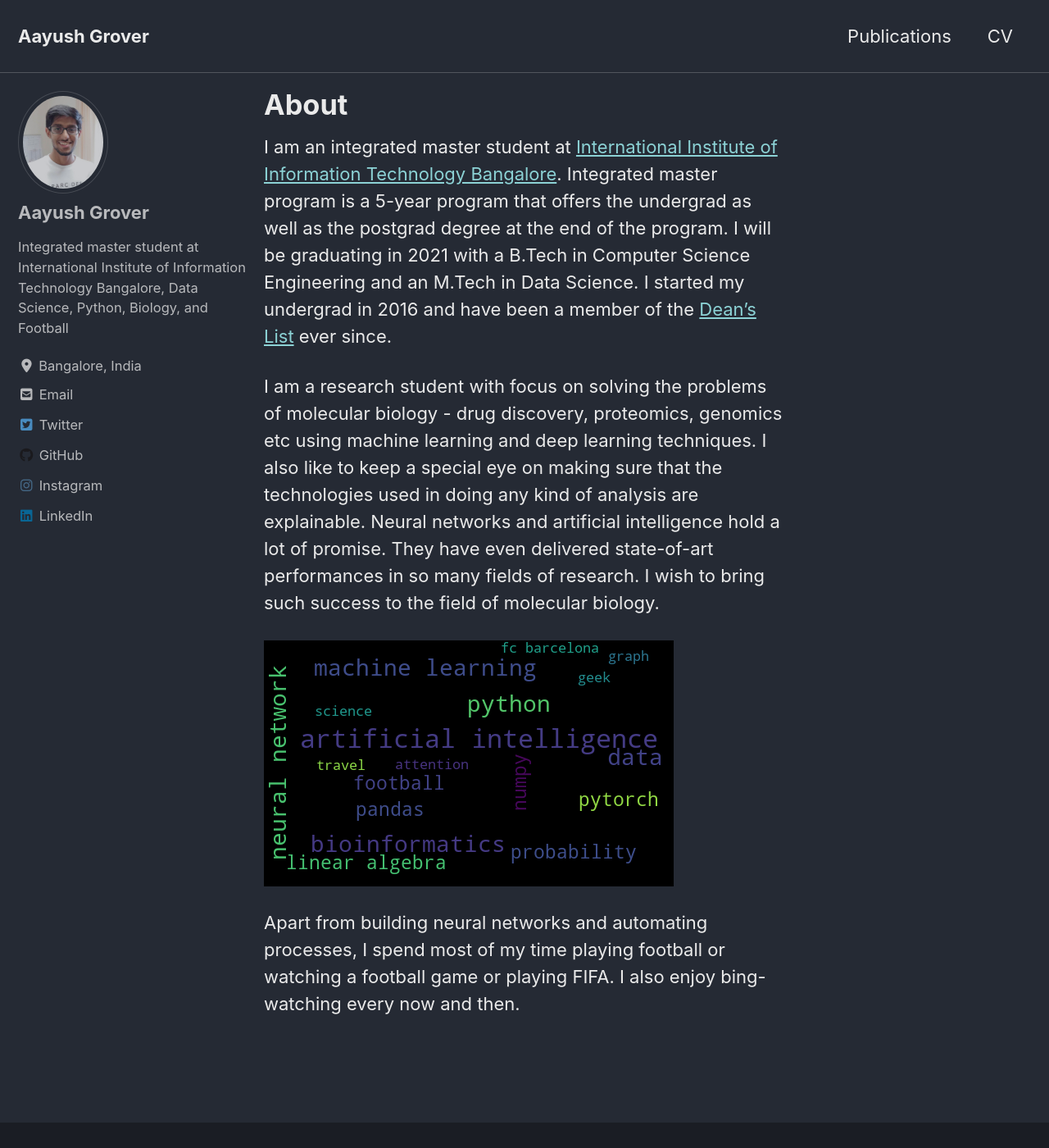
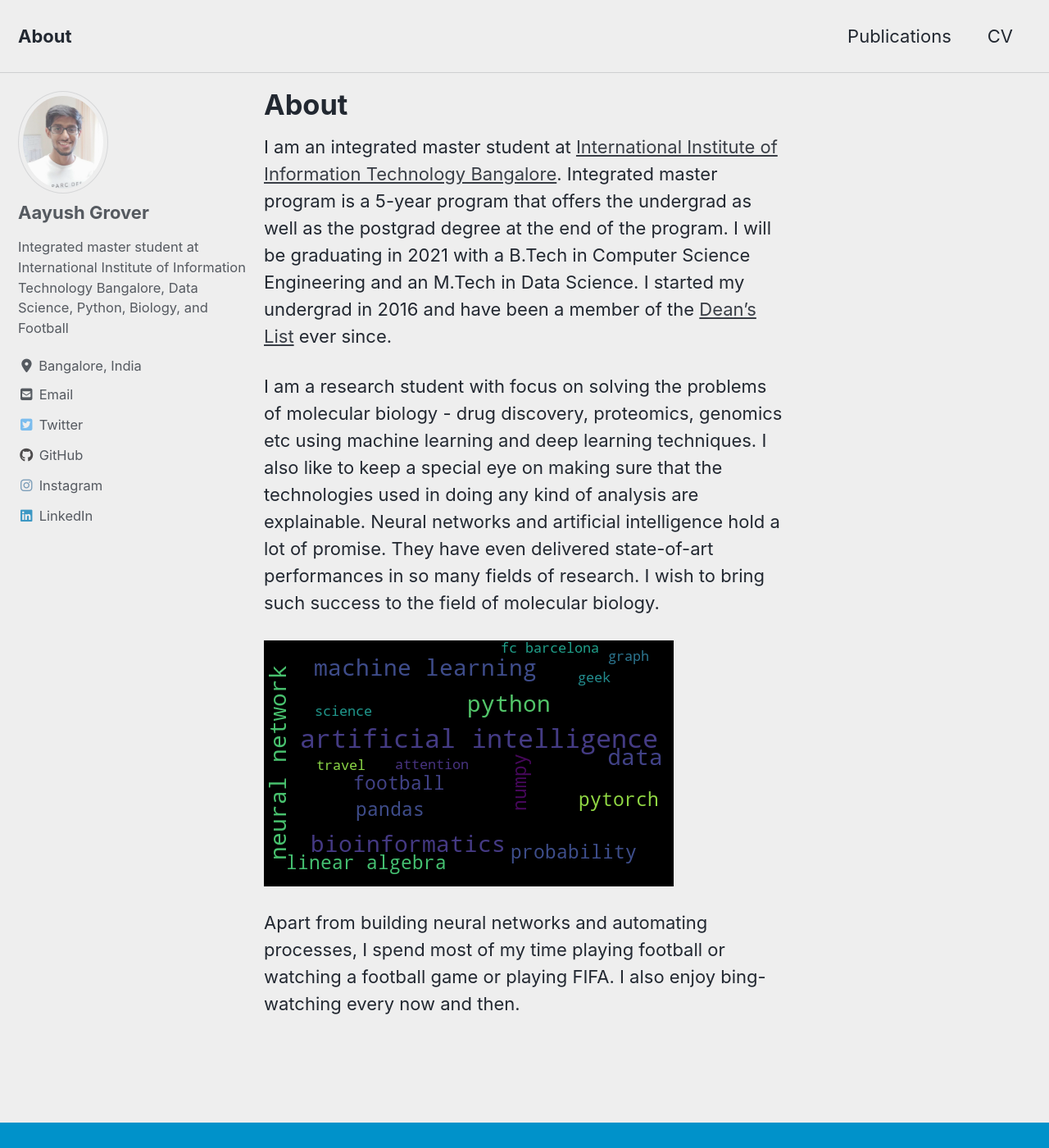
Before and after one commit to AayushGrover/AayushGrover.github.io, a Jekyll site: the page built from _pages/about.md, in a window 1280 px wide and 1400 px high. Shown: the whole window at 82% size. Built offline with Jekyll 4.4.1, drawn with Linux system fonts in a browser that asks for light colours; cached includes are drawn as plain includes; nearby versions of some CDN libraries; some of the changed text lies outside the part shown.

Commit message:
Update _config.yml

```diff
--- a/_config.yml
+++ b/_config.yml
@@ -12,14 +12,14 @@
 
 # theme                  : "minimal-mistakes-jekyll"
 # remote_theme           : "mmistakes/minimal-mistakes"
-minimal_mistakes_skin    : "dark" # "air", "aqua", "contrast", "dark", "dirt", "neon", "mint", "plum", "sunrise"
+minimal_mistakes_skin    : "air" # "air", "aqua", "contrast", "dark", "dirt", "neon", "mint", "plum", "sunrise"
 
 # Site Settings
 locale                   : "en-US"
-title                    : "Aayush Grover"
+title                    : "About"
 title_separator          : "-"
 subtitle                 : # site tagline that appears below site title in masthead
-name                     : "About"
+name                     : "Aayush Grover"
 description              : "Aayush's personal website."
 url                      : https://aayushgrover.github.io/ # the base hostname & protocol for your site e.g. "https://mmistakes.github.io"
 baseurl                  : # the subpath of your site, e.g. "/blog"
```
